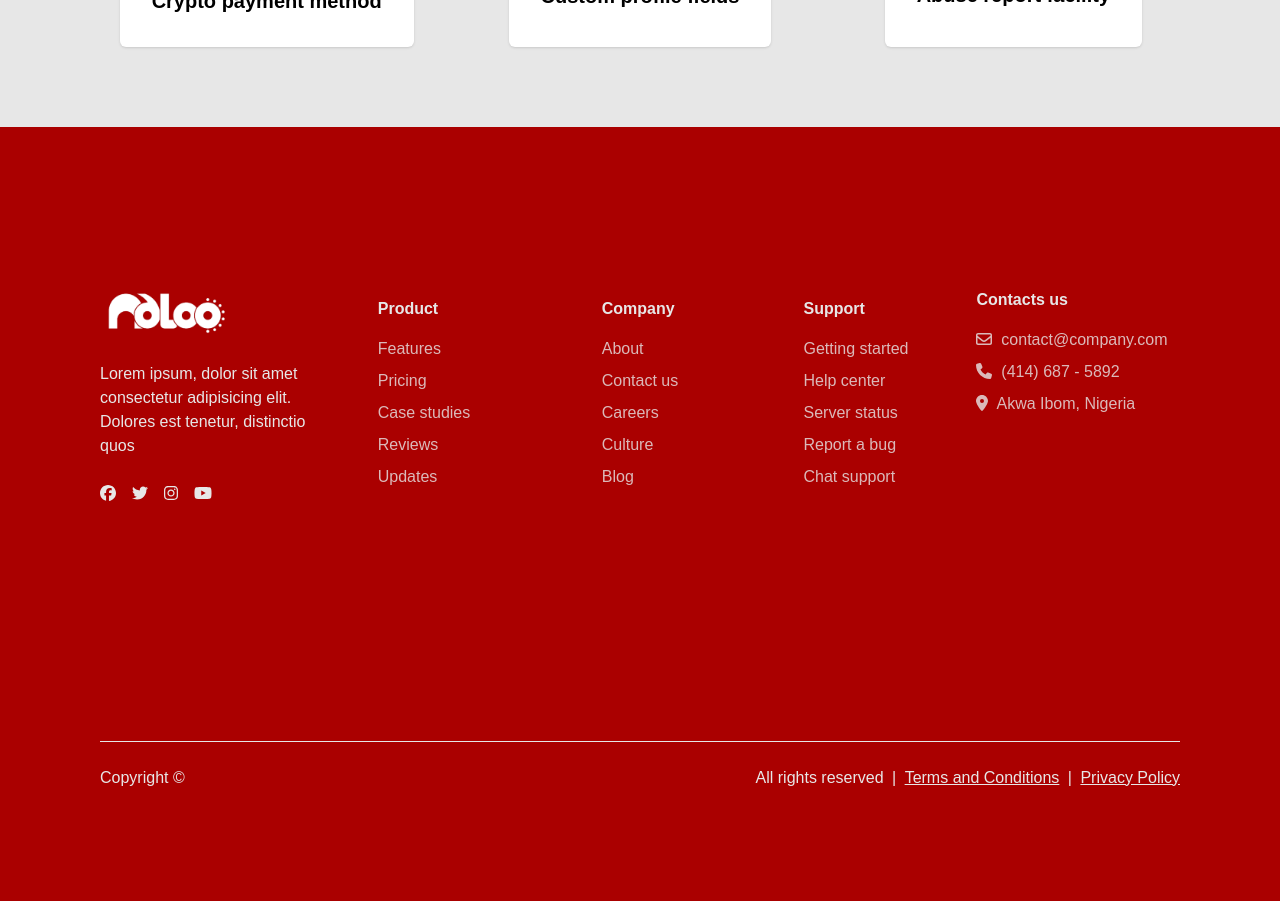
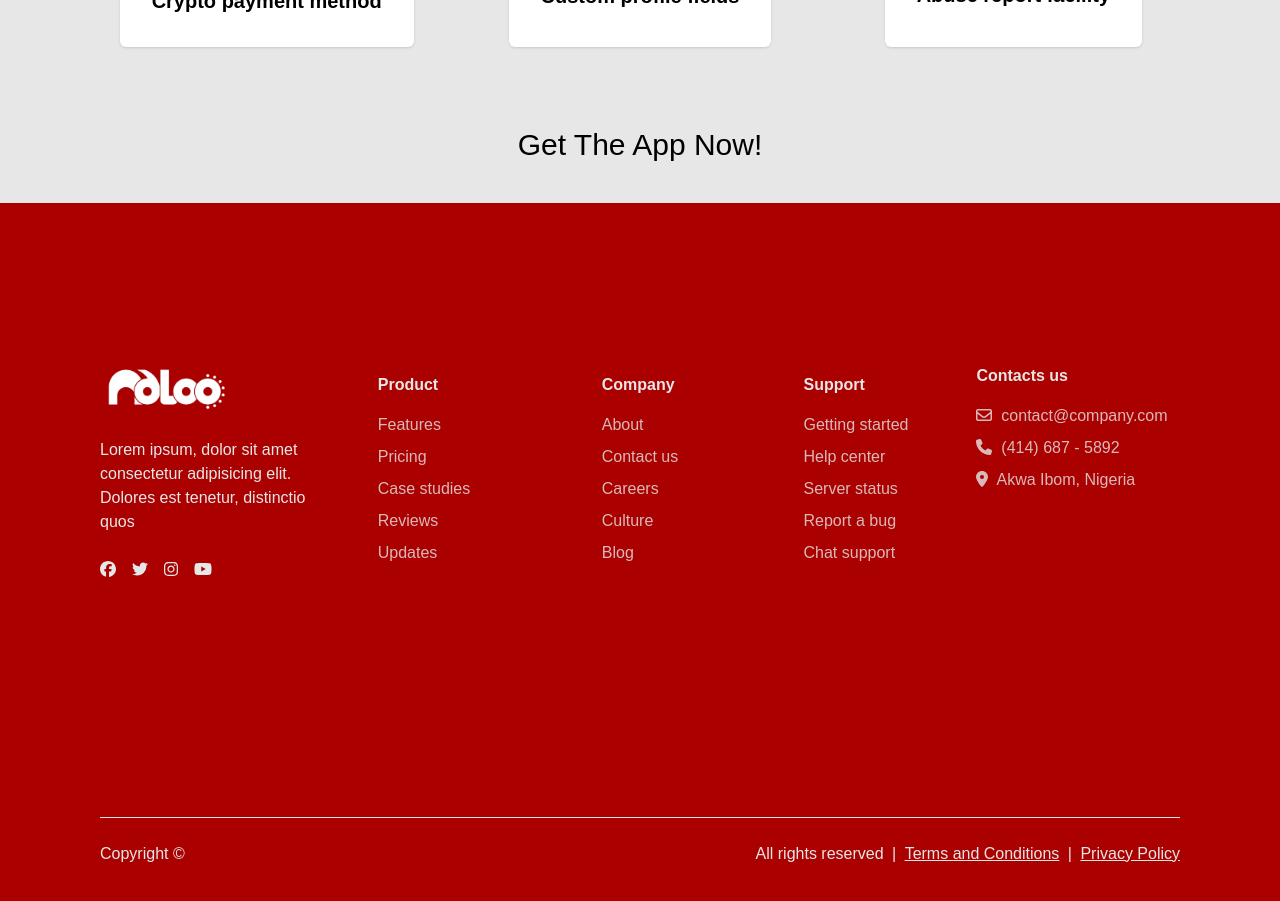
Before and after one commit to Nathaniyell/Ndloo, a Vue app: page / in a window 1280 px wide. Shown: the part 2860-3761 px from the top of the page. Built offline with nearby package versions, Linux system fonts and the light colour scheme.

Commit message:
update Body.vue

```diff
--- a/src/components/Body.vue
+++ b/src/components/Body.vue
@@ -85,6 +85,9 @@ const serviceData = [
                     :icon="service.image" />
             </div>
         </div>
+        <div class="flex flex-col items-center pb-10">
+            <h1 class="text-3xl capitalize">get the app now!</h1>
+        </div>
     </div>
 
 </template>
```
